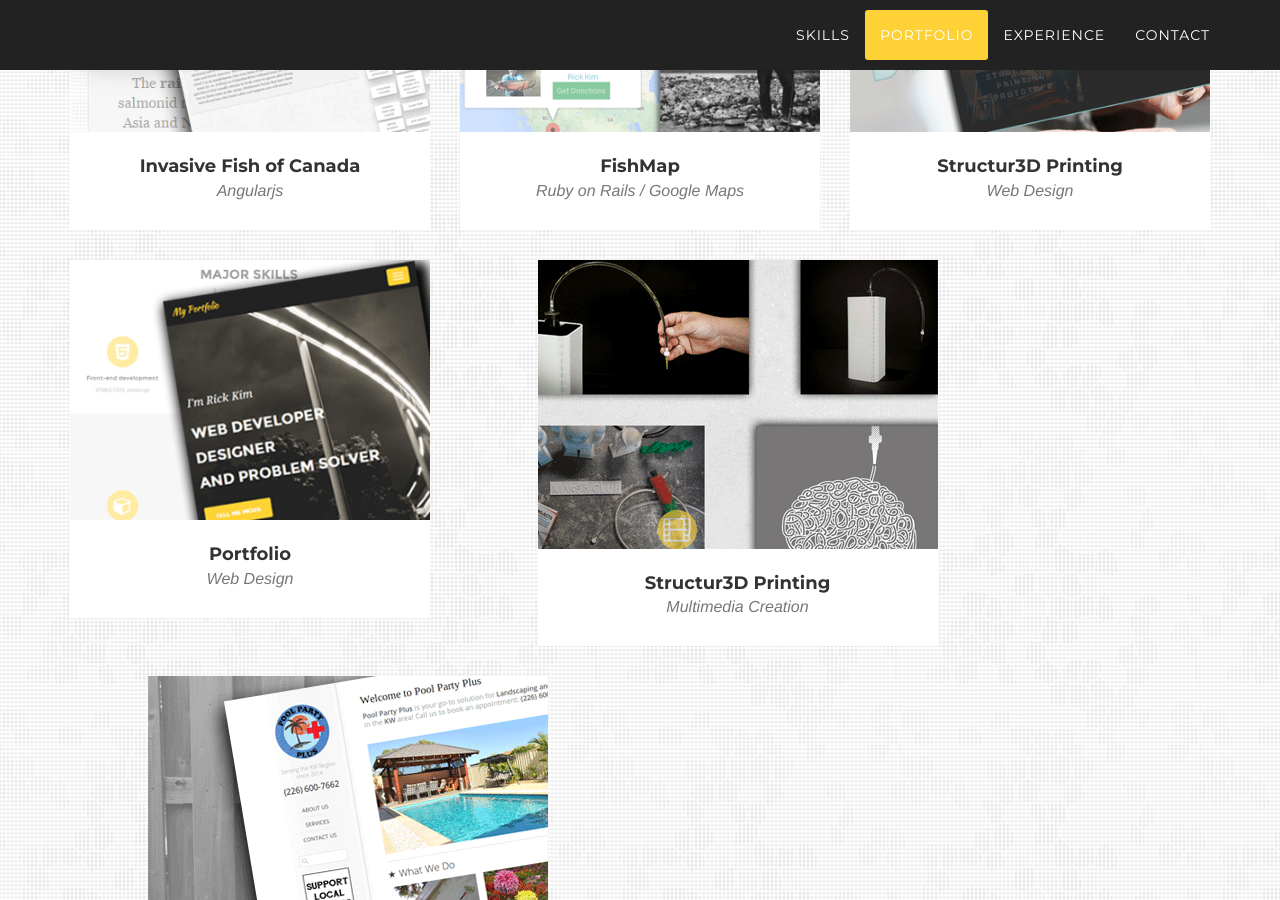
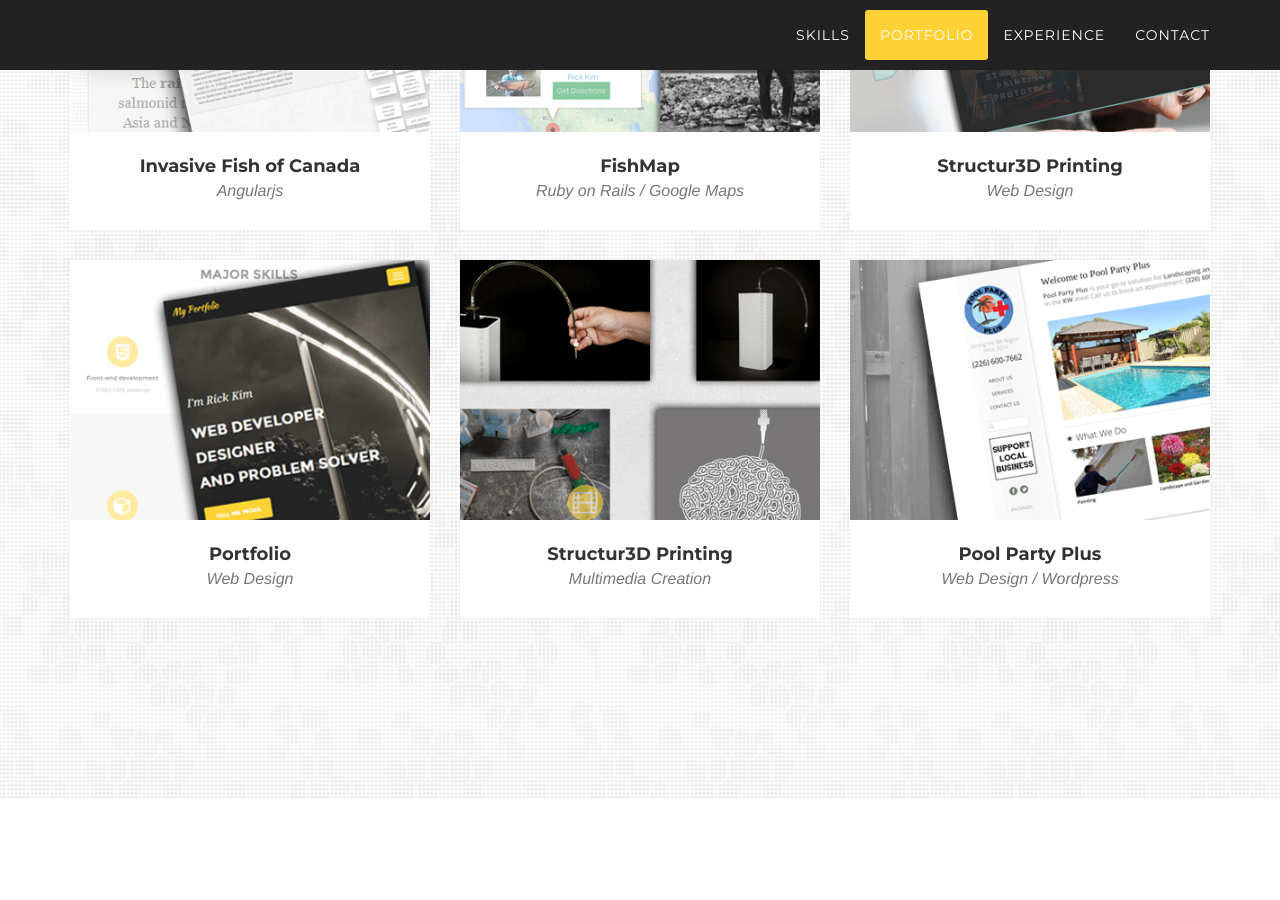
Before and after one commit to webcenter/webcenter.github.io, a Jekyll site: the page built from index.html, in a window 1280 px wide and 900 px high, scrolled down 3432 px. Built offline with Jekyll 4.4.1, drawn with Linux system fonts in a browser that asks for light colours; some web fonts are replaced.

Commit message:
#0.1 Init new layout

```diff
--- a/_includes/portfolio_grid.html
+++ b/_includes/portfolio_grid.html
@@ -70,7 +70,7 @@
             </div>
 
 
-            <div class="col-md-6 col-sm-6 portfolio-item">
+            <div class="col-md-4 col-sm-6 portfolio-item">
                 <a href="#portfolioModal4" class="portfolio-link" data-toggle="modal">
                     <div class="portfolio-hover">
                         <div class="portfolio-hover-content">
@@ -85,7 +85,7 @@
                 </div>
             </div>
 
-            <div class="col-md-6 col-sm-6 portfolio-item">
+            <div class="col-md-4 col-sm-6 portfolio-item">
                 <a href="#portfolioModal5" class="portfolio-link" data-toggle="modal">
                     <div class="portfolio-hover">
                         <div class="portfolio-hover-content">
```
